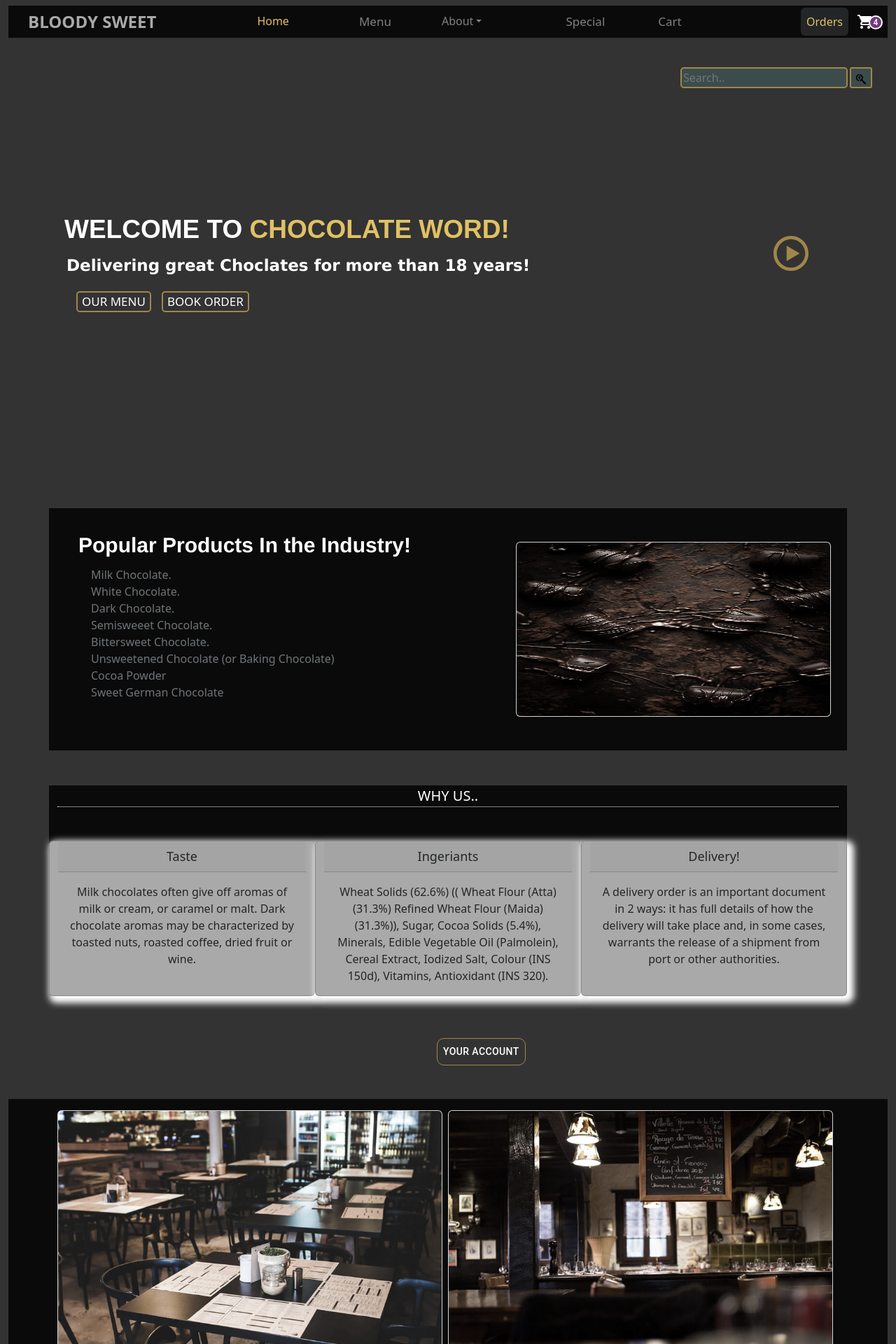
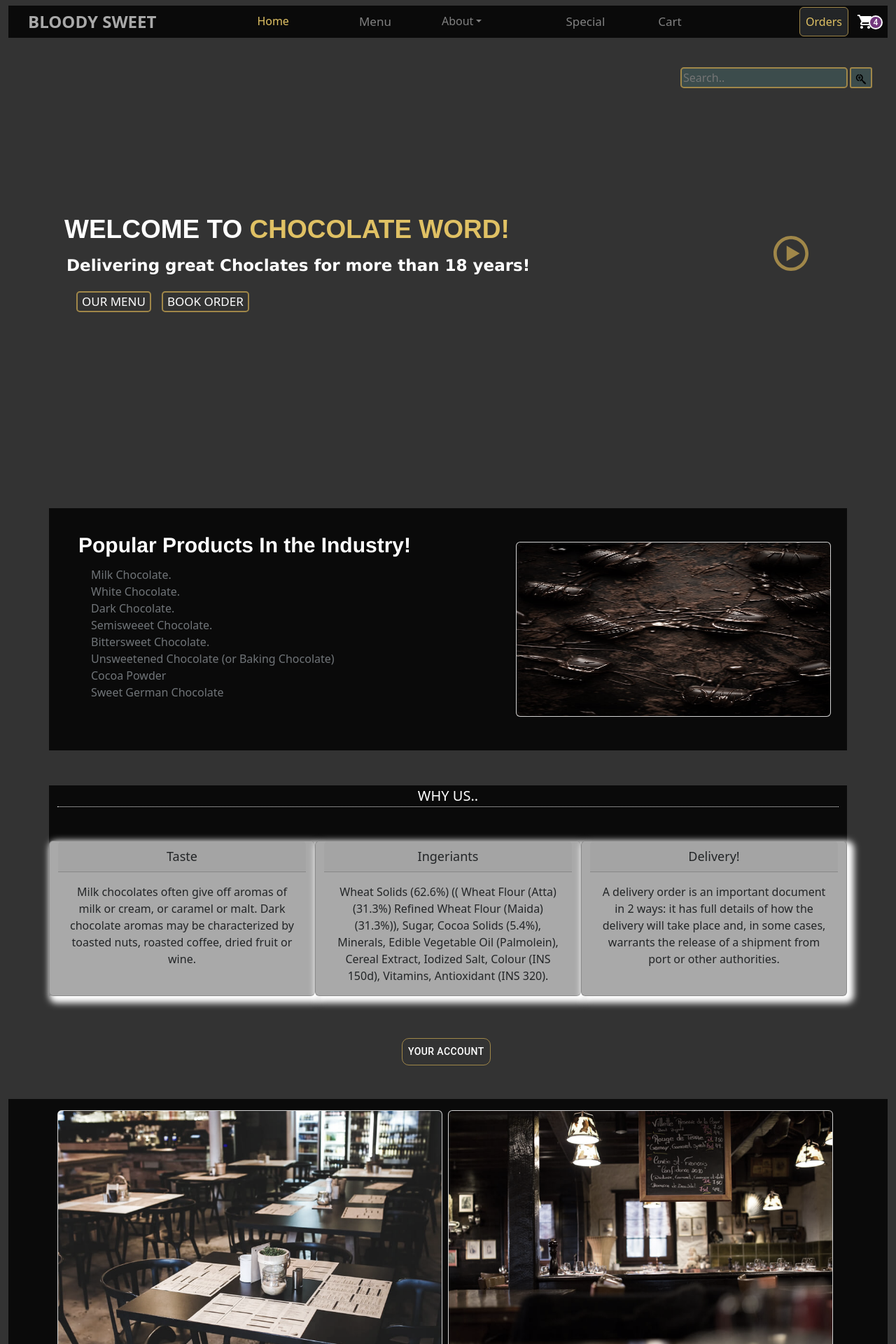
Before and after one commit to KarunagaranDM/singleBag-theme-1, a React (Create React App) app: page / in a window 1280 px wide. Shown: the top 1920 px of the page at 70% size. Built offline with nearby package versions, Linux system fonts and the light colour scheme.

Commit message:
position

```diff
--- a/src/web/header.css
+++ b/src/web/header.css
@@ -57,11 +57,6 @@ a.nav-item.nav-link.anchor {
 a.nav-item.nav-link.anchor:hover
     {
     color: darkgoldenrod;
-}
-a.nav-item.nav-link:active{
-    color:black;
-    background-color: darkgoldenrod;
-
 }
 .heading .container-fluid .fixed-top .expand-sm .d-flex .align-items-center  .mt-3 .py-1 .mb-5{
     position: fixed;
@@ -139,10 +134,12 @@ a.nav-item.nav-link.anchor:hover
     {
     color: darkgoldenrod;
 }
-a.nav-item.nav-link:active{
-    color:black;
+a.nav-item.nav-link.btn.text-decoration-none.text-warning.bg-dark.mx-1 {
+    border: 1px solid darkgoldenrod;
+}
+a.nav-item.nav-link.btn.text-decoration-none.text-warning.bg-dark.mx-1:active {
     background-color: darkgoldenrod;
-
+    color: darkslategray;
 }
 .heading .container-fluid .fixed-top .expand-sm .d-flex .align-items-center  .mt-3 .py-1 .mb-5{
     position: fixed;
--- a/src/web/menu.css
+++ b/src/web/menu.css
@@ -1,7 +1,7 @@
 button.MuiButtonBase-root.MuiButton-root.MuiButton-text.MuiButton-textPrimary.MuiButton-sizeMedium.MuiButton-textSizeMedium.MuiButton-root.MuiButton-text.MuiButton-textPrimary.MuiButton-sizeMedium.MuiButton-textSizeMedium.card.css-1e6y48t-MuiButtonBase-root-MuiButton-root {
     text-align: center;
     margin-top: 60px;
-    margin-left: 600px;
+    margin-left: 550px;
     text-decoration: none;
     border: 1px solid darkgoldenrod;
     color: white;
```
